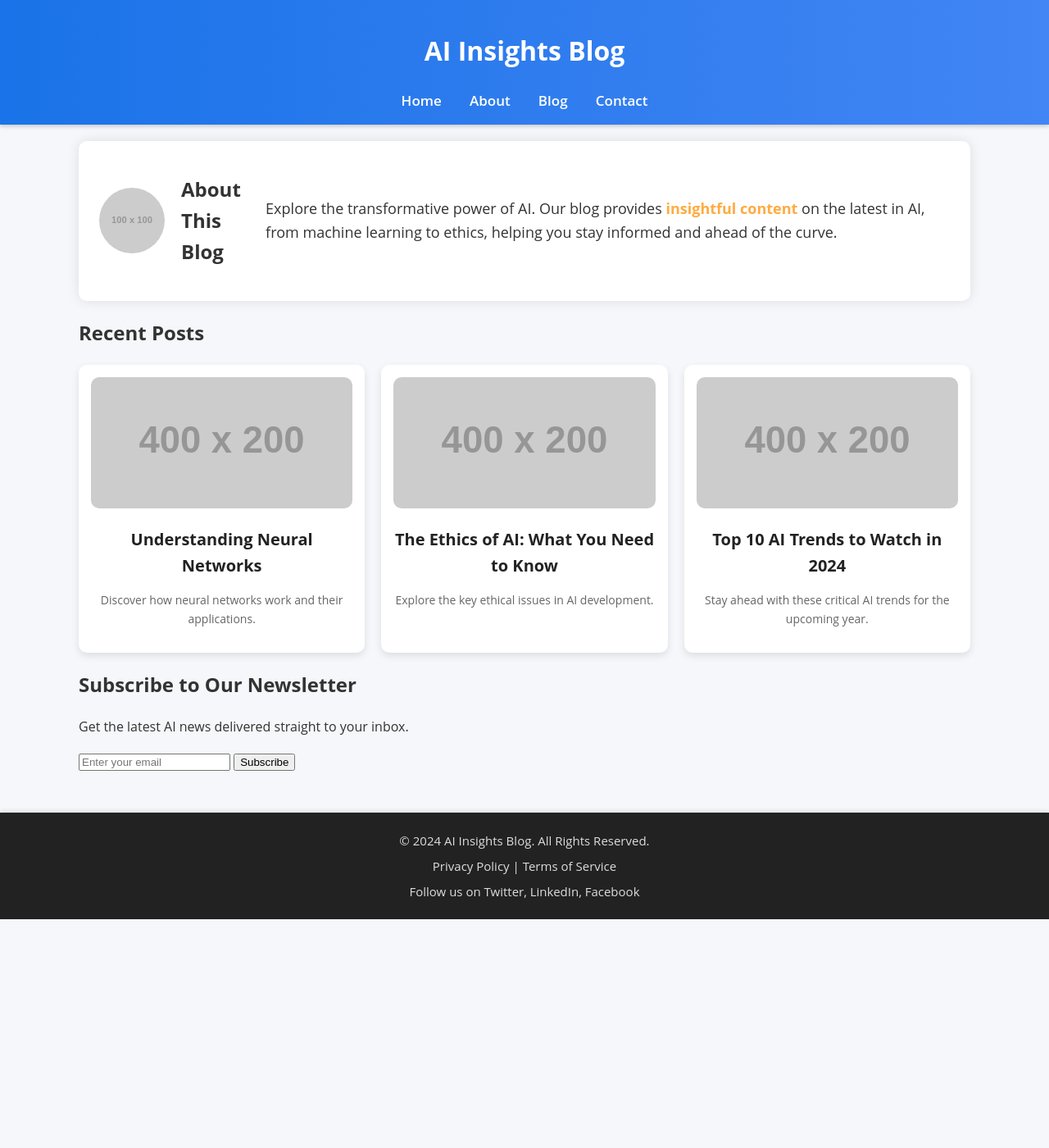
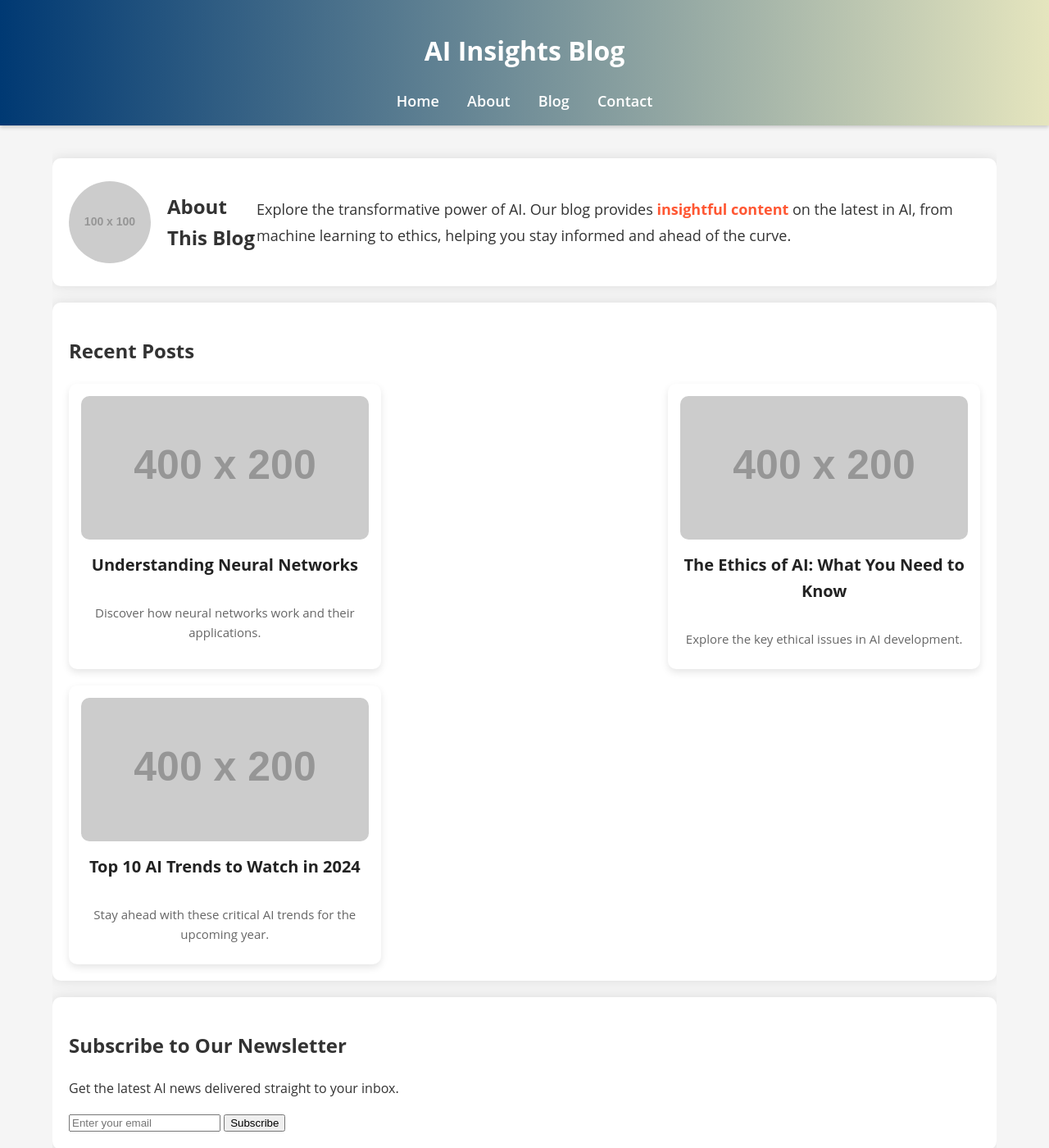
Before and after one commit to tomsonius/tomsonius.github.io, a Jekyll site: the page index.html, which Jekyll copies as it is, in a window 1280 px wide and 1400 px high. Shown: the whole window at 82% size. Built offline with Jekyll 4.4.1, drawn with Linux system fonts in a browser that asks for light colours.

Commit message:
Update main.css

```diff
--- a/assets/css/main.css
+++ b/assets/css/main.css
@@ -3,14 +3,14 @@
     margin: 0;
     padding: 0;
     line-height: 1.6;
-  background-color: #f5f7fa;
+    background-color: #f5f5f5;
     color: #333;
 }
 
 header {
-  background: linear-gradient(to right, #1a73e8, #4285f4);
+    background: linear-gradient(90deg, #003973, #E5E5BE);
     color: #fff;
-  padding: 15px 0; /* Reduced padding */
+    padding: 15px 0;
     text-align: center;
     box-shadow: 0 2px 5px rgba(0, 0, 0, 0.2);
     position: sticky;
@@ -22,64 +22,58 @@
     color: #fff;
     margin: 0 15px;
     text-decoration: none;
-  font-size: 17px;
+    font-size: 18px;
     font-weight: 600;
     transition: color 0.3s ease;
 }
 
 nav a:hover {
-  color: #ffab40; /* Updated hover color */
-}
-
-.hero {
-  background: url('https://source.unsplash.com/featured/?ai,technology') no-repeat center center/cover;
-  height: 120px; /* Further reduced height */
-  color: #fff;
-  text-align: center;
-  display: flex;
-  justify-content: center;
-  align-items: center;
-  flex-direction: column;
-  text-shadow: 1px 1px 5px rgba(0, 0, 0, 0.5);
+    color: #ffdd57;
 }
 
 .container {
-  width: 85%;
+    width: 90%;
     margin: auto;
+    overflow: hidden;
     padding: 20px 0;
+}
+
+.about, .posts, .categories, .newsletter {
+    background: #fff;
+    margin: 20px 0;
+    padding: 20px;
+    border-radius: 10px;
+    box-shadow: 0 0 15px rgba(0, 0, 0, 0.1);
 }
 
 .about {
     display: flex;
     align-items: center;
-  padding: 20px 25px;
-  background: #fff;
-  border-radius: 10px;
-  box-shadow: 0 0 15px rgba(0, 0, 0, 0.1);
-  margin-bottom: 20px;
+    justify-content: space-between;
 }
 
 .about img {
     margin-right: 20px;
     border-radius: 50%;
-  width: 80px;
-  height: 80px;
+    width: 100px;
+    height: 100px;
 }
 
 .about p {
     font-size: 18px;
     margin: 0;
-  line-height: 1.6;
-  color: #333;
+    line-height: 1.8;
 }
 
-.about p strong {
-  color: #ffab40; /* Highlighted keywords */
+.about strong {
+    color: #FF5733; /* Highlighting color for keywords */
 }
 
 .post-grid {
     display: flex;
+    justify-content: space-between;
     gap: 20px;
+    flex-wrap: wrap;
 }
 
 .post {
@@ -88,9 +82,11 @@
     border-radius: 10px;
     box-shadow: 0 4px 10px rgba(0, 0, 0, 0.1);
     transition: transform 0.3s ease, box-shadow 0.3s ease;
-  width: calc(33.333% - 20px); /* Adjusted width to fit three posts */
+    width: calc(33.333% - 20px); /* Adjusted to fit three posts in one row */
+    display: flex;
+    flex-direction: column;
+    align-items: center;
     text-align: center;
-  cursor: pointer; /* Makes the entire block clickable */
 }
 
 .post img {
@@ -107,14 +103,35 @@
 }
 
 .post p {
-  font-size: 14px;
-  margin-bottom: 15px;
+    font-size: 15px;
+    margin-bottom: 10px;
     color: #666;
 }
 
+.post a {
+    display: block;
+    text-decoration: none;
+    color: #ffffff;
+    font-weight: bold;
+    padding: 12px 18px;
+    border-radius: 5px;
+    background: #ff5722;
+    transition: background 0.3s ease, color 0.3s ease;
+    width: 100%;
+    text-align: center;
+}
+
+.post a:hover {
+    background: #e64a19;
+}
+
 .post:hover {
-  transform: translateY(-5px);
-  box-shadow: 0 6px 18px rgba(0, 0, 0, 0.2);
+    transform: translateY(-8px);
+    box-shadow: 0 8px 20px rgba(0, 0, 0, 0.2);
+}
+
+.post:hover img {
+    transform: scale(1.08);
 }
 
 footer {
@@ -127,24 +144,38 @@
 }
 
 footer p, footer a {
-  font-size: 15px;
+    font-size: 14px;
     color: #ddd;
     margin: 7px 0;
     text-decoration: none;
 }
 
 footer a:hover {
-  color: #ffab40;
+    color: #ffdd57;
 }
 
 @media (max-width: 768px) {
     .post {
-    width: calc(50% - 20px); /* Adjust for two posts per row */
+        width: calc(50% - 20px);
+    }
+
+    .about {
+        flex-direction: column;
+        text-align: center;
+    }
+
+    .about img {
+        margin-bottom: 20px;
     }
 }
 
 @media (max-width: 480px) {
     .post {
-    width: 100%; /* Single post per row on mobile */
+        width: 100%;
+    }
+
+    .newsletter input[type="email"] {
+        width: 100%;
+        margin: 10px 0;
     }
 }
```
Lines whose indentation alone changed are shown as unchanged.
